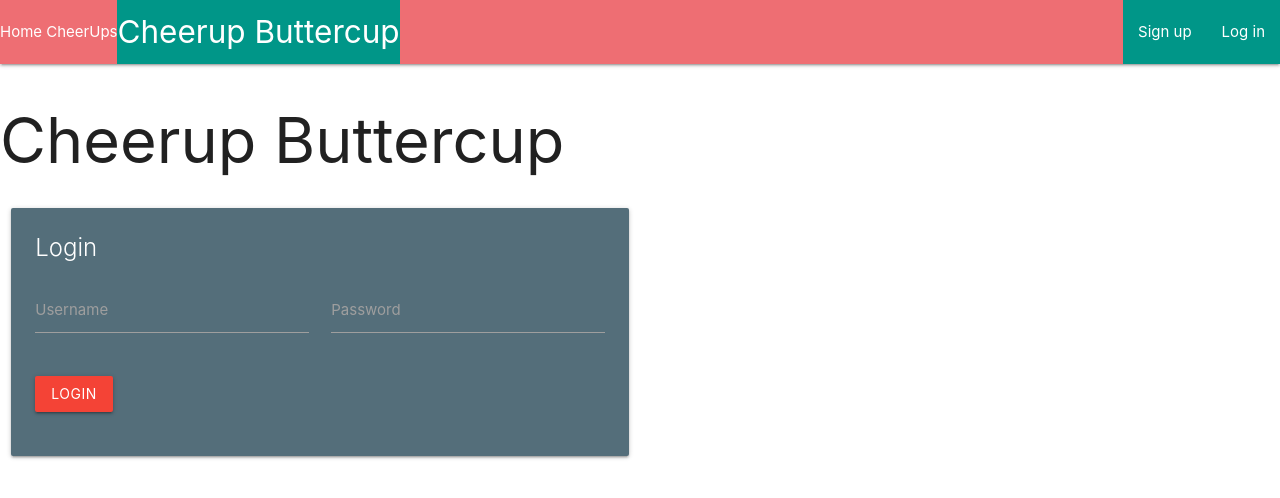
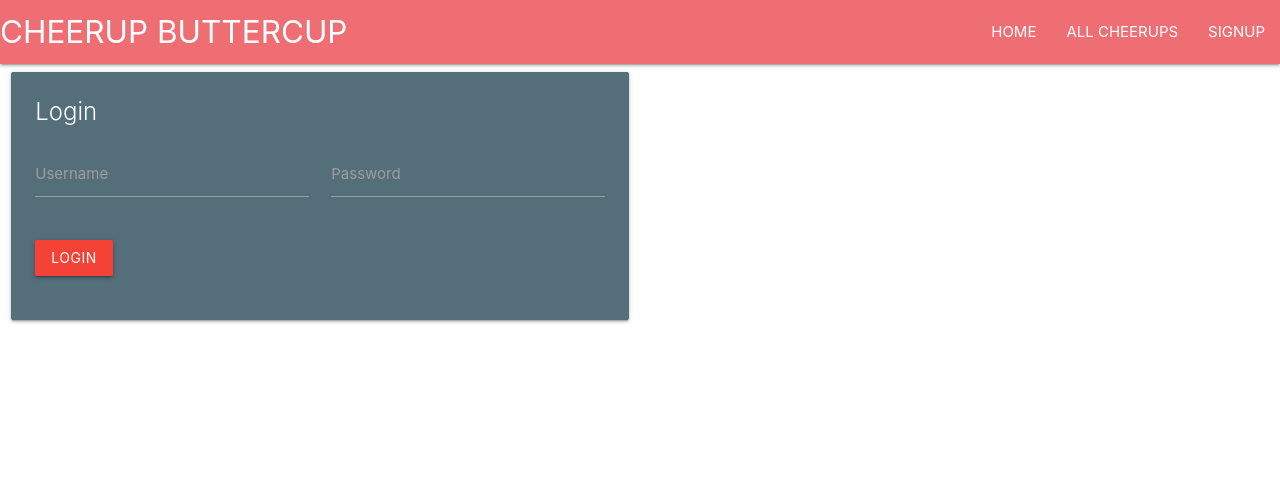
Before and after one commit to ztretterath/cheerup_buttercup, a website: page public/index.html in a window 1280 px wide. Drawn offline with nearby package versions, Linux system fonts and the light colour scheme; some packages are replaced by stand-ins of ours.

Commit message:
Added a navigation bar

```diff
--- a/public/css/styles.css
+++ b/public/css/styles.css
@@ -0,0 +1,9 @@
+.logo{
+  font-family: 'Architects Daughter', cursive;
+}
+span.logoText{
+  font-family: 'Righteous', cursive;
+  font-size: 2em;
+  text-shadow: 2px 2px 6px black;
+  padding: 1vw;
+}
--- a/public/index.html
+++ b/public/index.html
@@ -7,6 +7,7 @@
     <link rel="stylesheet" href="https://cdnjs.cloudflare.com/ajax/libs/materialize/0.97.7/css/materialize.min.css">
     <script   src="https://code.jquery.com/jquery-3.1.1.min.js"   integrity="sha256-hVVnYaiADRTO2PzUGmuLJr8BLUSjGIZsDYGmIJLv2b8="   crossorigin="anonymous"></script>
     <script src="https://cdnjs.cloudflare.com/ajax/libs/materialize/0.97.7/js/materialize.min.js"></script>
+    <link href="https://fonts.googleapis.com/css?family=Righteous" rel="stylesheet">
 
     <!-- ANGULAR -->
     <script src="https://ajax.googleapis.com/ajax/libs/angularjs/1.5.8/angular.js"></script>
@@ -18,25 +19,21 @@
 
   </head>
   <body ng-controller="railsController as rails">
+
     <nav>
-      <div class="header-wrapper col l6 s12">
-        <a ui-sref="home">Home</a>
-        <a ui-sref="cheerups">CheerUps</a>
-        <a ui-sref="home" class="brand-logo teal">Cheerup Buttercup</a>
-        <ul id="nav-mobile" class="right teal">
-          <div ng-hide="users.currentUser">
-            <li><a ui-sref="signup">Sign up</a></li>
-            <li><a ui-sref="login">Log in</a></li>
-          </div>
-          <div ng-show="users.currentUser">
-            <li> <a ui-sref="profile">Profile</a></li>
-            <li><a ng-click="users.logout(users.currentUser)">Log out</a><li>
-          </div>
+      <div class="nav-wrapper">
+        <a ui-sref="home" class="brand-logo"><span class="logoText">  CHEERUP BUTTERCUP</span></a>
+        <!-- <a href="#" class="brand-logo"><span class="logo-text">CHEERUP BUTTERCUP</span></a> -->
+        <ul id="nav-mobile" class="right hide-on-med-and-down">
+          <li><a a ui-sref="home">HOME</a></li>
+          <li><a a ui-sref="cheerups">ALL CHEERUPS</a></li>
+          <li><a a ui-sref="signup">SIGNUP</a></li>
         </ul>
-    </div>
+      </div>
     </nav>
 
-    <h1>Cheerup Buttercup</h1>
+
+
     <!-- CHANGE BASED ON STATE -->
     <ui-view></ui-view>
 
```
